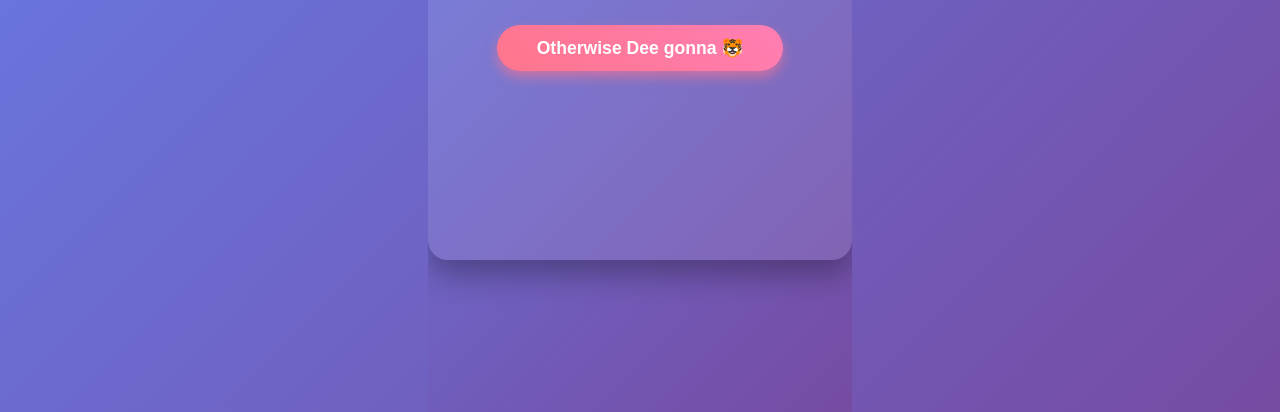
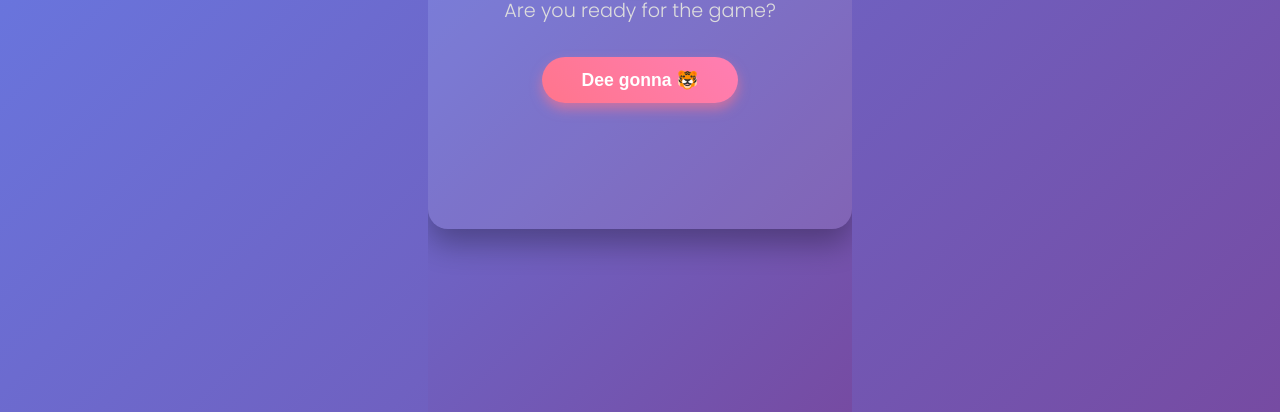
Before and after one commit to Cracker53/sophie, a plain HTML site: page index.html in a window 1280 px wide. Shown: the part 388-800 px from the top of the page. Drawn offline with Linux system fonts and the light colour scheme.

Commit message:
Update index.html

```diff
--- a/index.html
+++ b/index.html
@@ -10,9 +10,8 @@
 <div class="container">
   <h1>Hey Sophe!🐯🌶️</h1>
   <p class="subtitle">Are you ready for the game?</p>
-  <button id="surpriseBtn">Otherwise Dee gonna 🐯</button>
+  <button id="surpriseBtn">Dee gonna 🐯</button>
   <div id="surpriseMsg" class="surprise">You're good at fielding and bowling</div>
-  <div id="surpriseMsg" class="surprise">I like your 🕶️</div>
 </div>
 
 <script src="scripts.js"></script>
```
